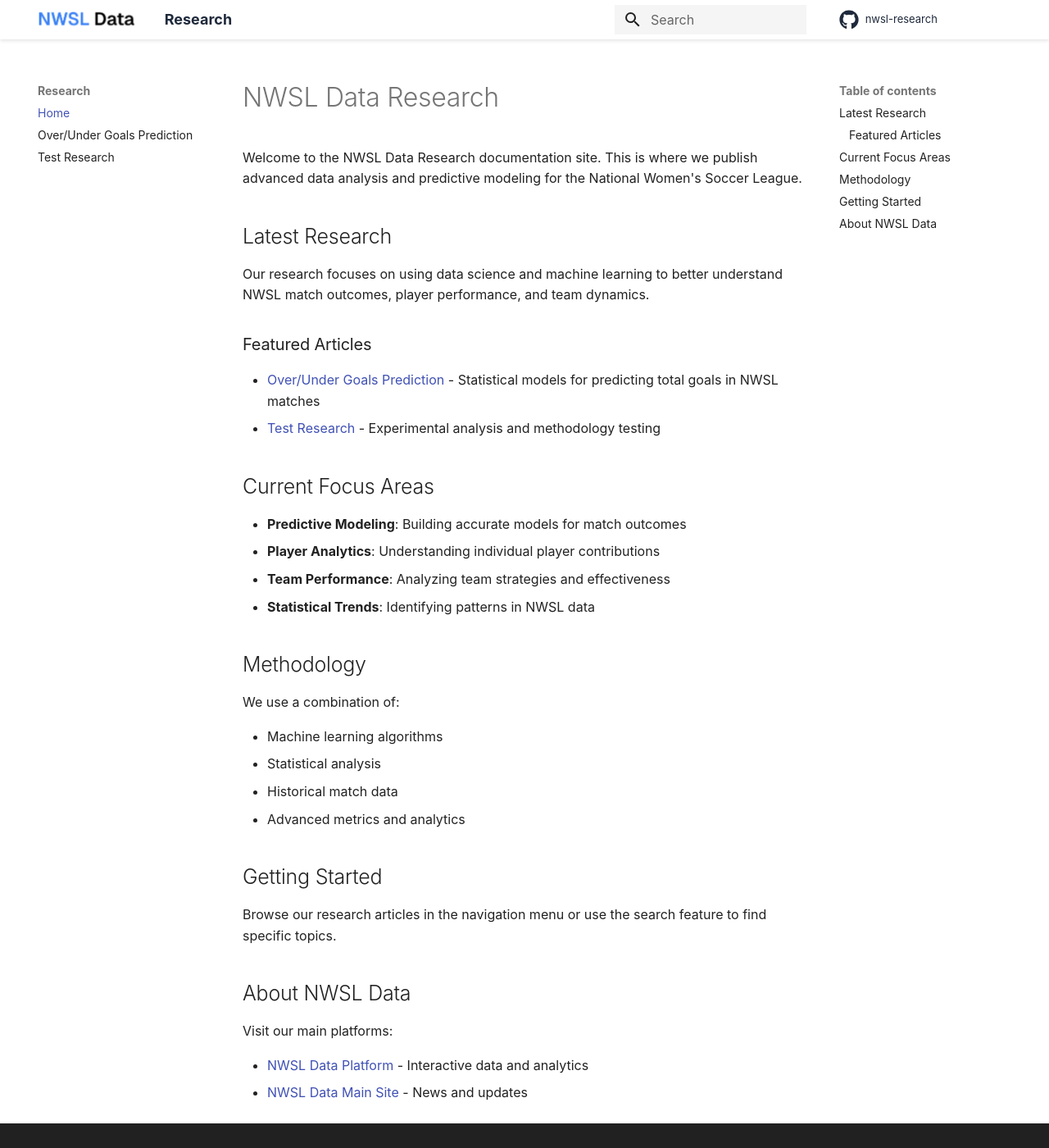
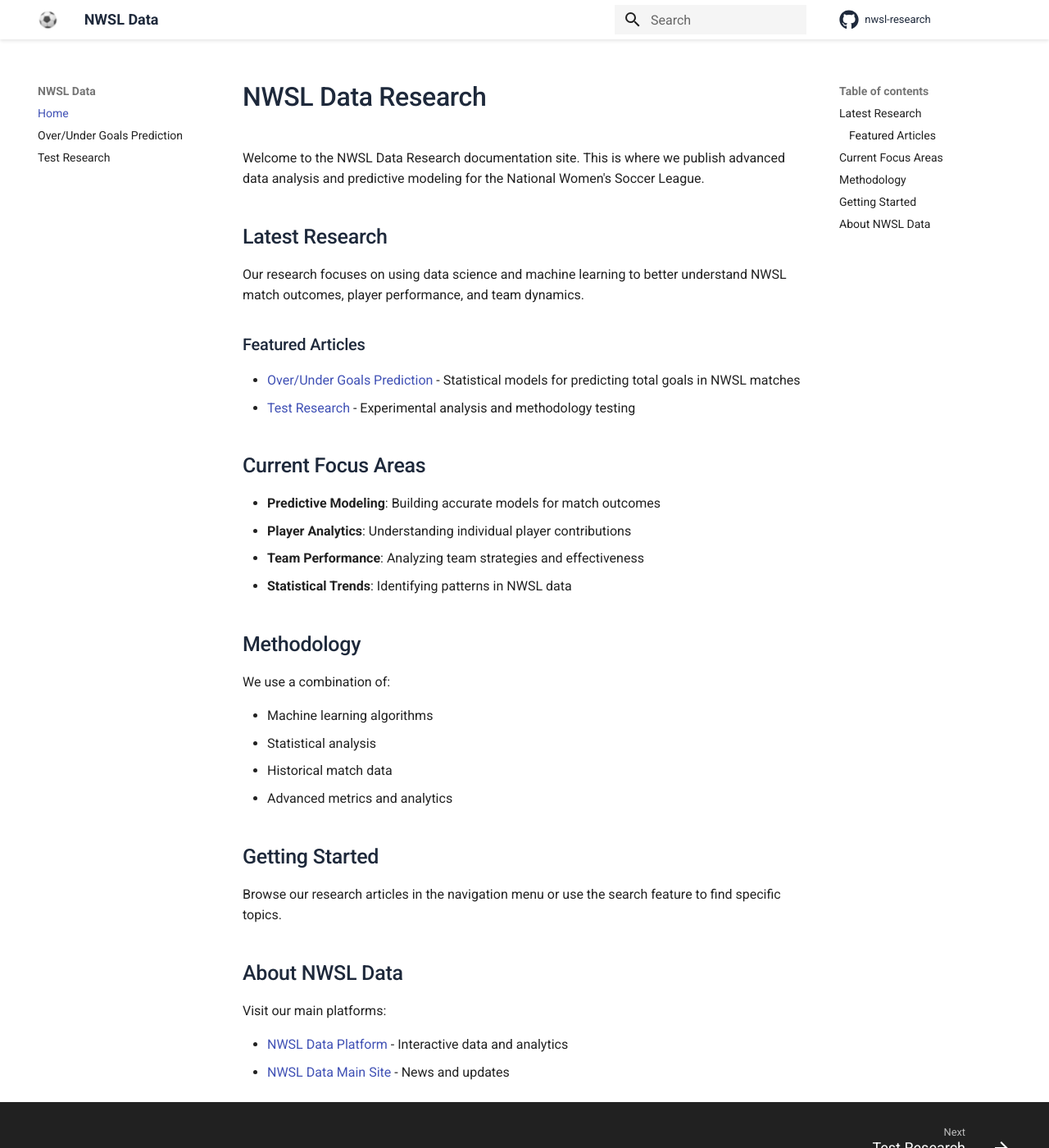
Before and after one commit to tom-mcmillan/nwsl-research, an MkDocs documentation site: the page built from docs/index.md, in a window 1280 px wide and 1400 px high. Shown: the whole window at 82% size. Built offline with MkDocs 1.6.1 and Material for MkDocs 9.7.7, drawn with Linux system fonts in a browser that asks for light colours; comment, search, counter and statistics services are not loaded.

Commit message:
Update site styling to match nwsl-documentation design
- Change site name from "Research" to "NWSL Data"
- Switch to Roboto fonts (text/code) with proper font weights
- Add new soccer ball logo (nwsl-logo-soccerball.png)
- Import Roboto font family with weight variants (300,400,500,700)
- Enhance typography hierarchy with consistent font weights
- Add responsive logo behavior for mobile screens
- Improve header styling consistency

🤖 Generated with [Claude Code](https://claude.ai/code)

Co-Authored-By: Claude <noreply@anthropic.com>

```diff
--- a/docs/stylesheets/extra.css
+++ b/docs/stylesheets/extra.css
@@ -1,8 +1,14 @@
+/* Import full Roboto font family from Google Fonts */
+@import url('https://fonts.googleapis.com/css2?family=Roboto:wght@300;400;500;700&display=swap');
+
 /* NWSL Data Brand Colors */
 :root {
   --nwsl-blue: #3B82F6;
   --nwsl-dark: #1e293b;
   --nwsl-light: #f8fafc;
+
+  /* Override Material's font variables */
+  --md-text-font: "Roboto", -apple-system, BlinkMacSystemFont, Helvetica, Arial, sans-serif;
 }
 
 /* White header with clean styling */
@@ -15,6 +21,7 @@
 /* Ensure text in header is dark for contrast */
 .md-header__title {
   color: var(--nwsl-dark);
+  font-weight: normal;
 }
 
 .md-header__topic {
@@ -35,3 +42,30 @@
 .md-header__source {
   color: var(--nwsl-dark);
 }
+
+/* Logo responsive behavior - hide on mobile/narrow screens */
+@media screen and (max-width: 76.1875em) {
+  .md-header__button + .md-header__topic .md-header__title--active .md-logo {
+    display: none;
+  }
+}
+
+/* Ensure site title remains visible on all screen sizes */
+.md-header__title {
+  opacity: 1 !important;
+}
+
+/* Heading typography hierarchy - matches OpenAI style exactly */
+.md-typeset h1,
+.md-typeset h2,
+.md-typeset h3,
+.md-typeset h4 {
+  font-weight: 500;
+  color: var(--nwsl-dark);
+}
+
+/* Body text size */
+.md-typeset p,
+.md-typeset li {
+  font-size: 16px;
+}
--- a/mkdocs.yml
+++ b/mkdocs.yml
@@ -1,4 +1,4 @@
-site_name: Research
+site_name: "NWSL Data"
 site_url: https://research.nwsldata.com
 site_description: Advanced data analysis and predictive modeling for the National Women's Soccer League
 site_author: NWSL Data
@@ -12,7 +12,9 @@ theme:
     scheme: default
     primary: white
     accent: blue
-  font: false
+  font:
+    text: Roboto
+    code: Roboto Mono
   features:
     - navigation.instant
     - navigation.instant.prefetch
@@ -32,7 +34,7 @@ theme:
     - content.tabs.link
   icon:
     repo: fontawesome/brands/github
-  logo: NWSL-logo-web.png
+  logo: nwsl-logo-soccerball.png
   favicon: https://nwsldata.com/favicon.ico
 
 plugins:
```
Also changed, not shown: docs/nwsl-logo-soccerball.png (added).
